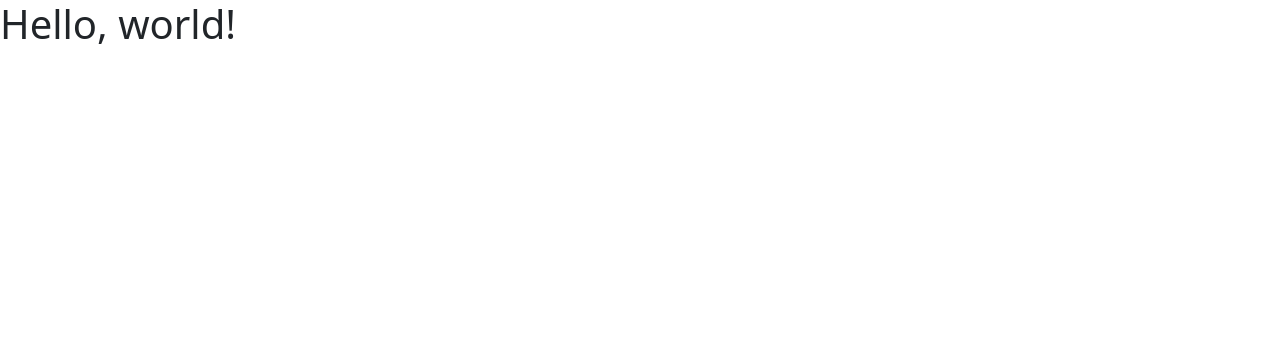
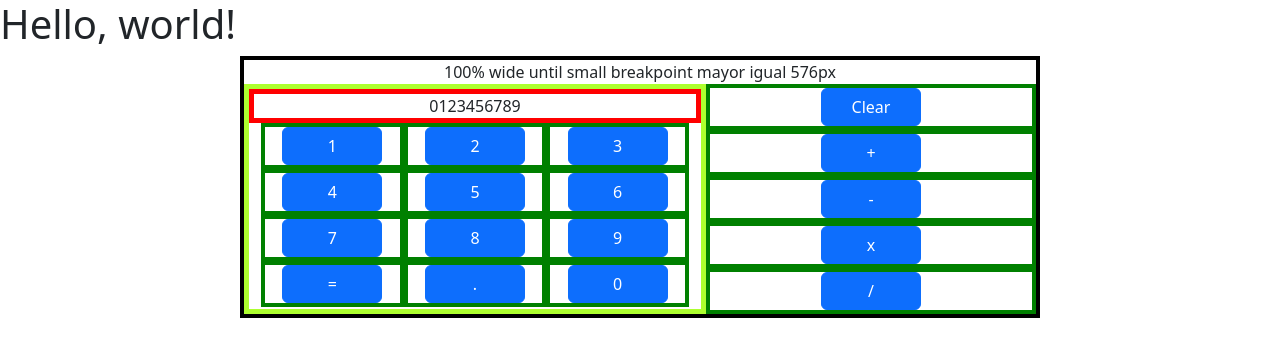
Before and after one commit to Corb2346/CalculadoraBCRGENMX, a plain HTML site: page calculadoraBcr.html in a window 1280 px wide. Drawn offline with nearby package versions, Linux system fonts and the light colour scheme.

Commit message:
feat:Maquetado listo

```diff
--- /dev/null
+++ b/calculadoraBcr.css
@@ -0,0 +1,29 @@
+.main{
+    border: 4px solid black;
+    max-width: 800px;
+}
+
+.screen{
+    border: 5px solid greenyellow;
+}
+
+.centerContainer{
+    border: 5px solid purple;
+}
+
+.col{
+    border: 4px solid green;
+
+}
+
+.col-9{
+    border: 4px dotted blue;
+}
+
+.col-3{
+    border: 4px dotted darkblue;
+}
+
+.btn-primary{
+    width: 100px;
+}
--- a/calculadoraBcr.html
+++ b/calculadoraBcr.html
@@ -1,14 +1,114 @@
 <!doctype html>
 <html lang="en">
-  <head>
+
+<head>
     <meta charset="utf-8">
     <meta name="viewport" content="width=device-width, initial-scale=1">
     <title>Bootstrap demo</title>
-    <link href="https://cdn.jsdelivr.net/npm/bootstrap@5.3.0-alpha1/dist/css/bootstrap.min.css" rel="stylesheet" integrity="sha384-GLhlTQ8iRABdZLl6O3oVMWSktQOp6b7In1Zl3/Jr59b6EGGoI1aFkw7cmDA6j6gD" crossorigin="anonymous">
-  </head>
-  <body>
+    <link href="https://cdn.jsdelivr.net/npm/bootstrap@5.3.0-alpha1/dist/css/bootstrap.min.css" rel="stylesheet"
+        integrity="sha384-GLhlTQ8iRABdZLl6O3oVMWSktQOp6b7In1Zl3/Jr59b6EGGoI1aFkw7cmDA6j6gD" crossorigin="anonymous">
+    <link rel="stylesheet" href="calculadoraBcr.css">
+</head>
+
+<body>
     <h1>Hello, world!</h1>
-    <script src="https://cdn.jsdelivr.net/npm/bootstrap@5.3.0-alpha1/dist/js/bootstrap.bundle.min.js" integrity="sha384-w76AqPfDkMBDXo30jS1Sgez6pr3x5MlQ1ZAGC+nuZB+EYdgRZgiwxhTBTkF7CXvN" crossorigin="anonymous"></script>
+
+    <div class="container-sm text-center main ">100% wide until small breakpoint mayor igual 576px
+
+        <div class="row"> <!-- screen container -->
+            <div class="col-md-7  screen ">
+                <div class="row">
+
+                    <div class="container-sm" style="border: 5px solid red;">0123456789</div>
+
+                    <!-- buttons container -->
+                    <div class="container-sm">
+                        <div class="container-sm buttons ">
+
+                            <div class="row  row-cols-3 ">
+
+                                <div class="col">
+                                    <button type="button" class="btn btn-primary">1 </button>
+                                </div>
+                                <div class="col">
+                                    <button type="button" class="btn btn-primary">2</button>
+                                </div>
+                                <div class="col">
+                                    <button type="button" class="btn btn-primary">3</button>
+                                </div>
+                                <div class="col">
+                                    <button type="button" class="btn btn-primary">4</button>
+                                </div>
+                                <div class="col">
+                                    <button type="button" class="btn btn-primary">5</button>
+                                </div>
+                                <div class="col">
+                                    <button type="button" class="btn btn-primary">6</button>
+                                </div>
+                                <div class="col">
+                                    <button type="button" class="btn btn-primary">7</button>
+                                </div>
+                                <div class="col">
+                                    <button type="button" class="btn btn-primary">8</button>
+                                </div>
+                                <div class="col">
+                                    <button type="button" class="btn btn-primary">9</button>
+                                </div>
+                                <div class="col">
+                                    <button type="button" class="btn btn-primary">=</button>
+                                </div>
+                                <div class="col">
+                                    <button type="button" class="btn btn-primary">.</button>
+                                </div>
+                                <div class="col">
+                                    <button type="button" class="btn btn-primary">0</button>
+                                </div>
+
+                            </div>
+                        </div>
+                    </div>
+
+                </div>
+            </div>
+
+            <!-- body container -->
+            <div class="col-md-5 ">
+
+                <!-- body container row-->
+                <div class="row ">
+                    <!-- operators container -->
+                    <div class="container-sm">
+
+                        <div class="row row-cols-xl-1 row-cols-md-1 row-cols-sm-2 justify-content-sm-center">
+
+                            <div class="col">
+                                <button type="button" class="btn btn-primary">Clear</button>
+                            </div>
+                            <div class="col">
+                                <button type="button" class="btn btn-primary">+</button>
+                            </div>
+                            <div class="col">
+                                <button type="button" class="btn btn-primary">-</button>
+                            </div>
+                            <div class="col">
+                                <button type="button" class="btn btn-primary">x</button>
+                            </div>
+                            <div class="col">
+                                <button type="button" class="btn btn-primary">/</button>
+                            </div>
+                        </div>
+                    </div>
+                </div>
+            </div>
+        </div>
+
+    </div>
+
+
+    <script src="https://cdn.jsdelivr.net/npm/bootstrap@5.3.0-alpha1/dist/js/bootstrap.bundle.min.js"
+        integrity="sha384-w76AqPfDkMBDXo30jS1Sgez6pr3x5MlQ1ZAGC+nuZB+EYdgRZgiwxhTBTkF7CXvN"
+        crossorigin="anonymous"></script>
     <script src="calculadoraBcr.js"></script>
 </body>
+
 </html>
```
